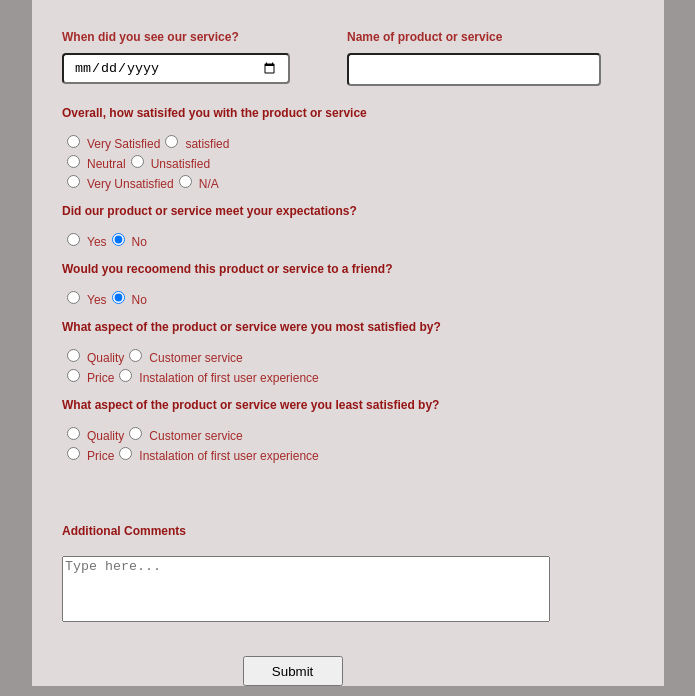
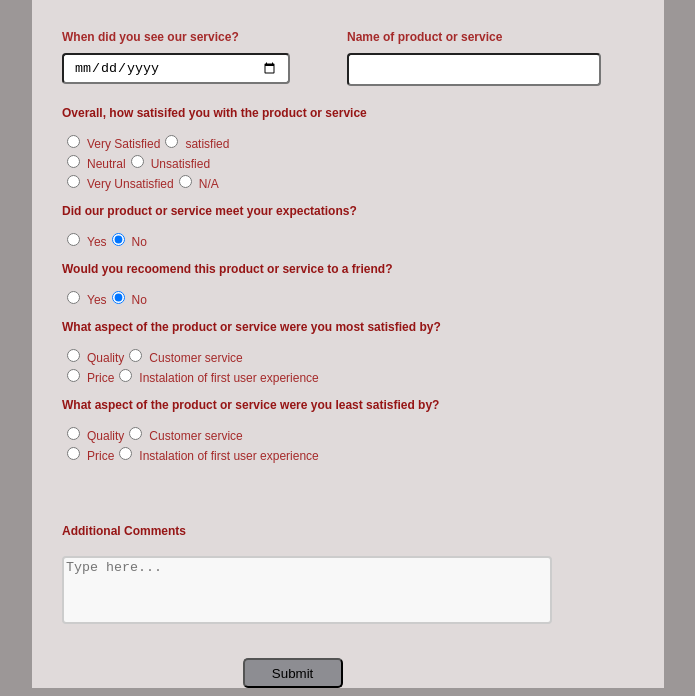
Before and after one commit to abbassmoussawi/responsive-form-design, a plain HTML site: page index.html in a window 1280 px wide. Shown: the part 114-810 px from the top of the page, without its empty margins (292-987 px from the left). Drawn offline with Linux system fonts and the light colour scheme.

Commit message:
add some styles to the footer section

```diff
--- a/css/styles.css
+++ b/css/styles.css
@@ -61,7 +61,6 @@ input[type=date] {
 
 .row {
     display: flex;
-    flex-direction: row;
     justify-content: flex-start;
 }
 
@@ -75,6 +74,9 @@ input[type=date] {
 }
 
 .text-area {
+    border: 2px solid #ccc;
+    border-radius: 4px;
+    background-color: #f8f8f8;
     margin-top: 1%;
     width: 80%;
     height: 60px;
@@ -85,4 +87,7 @@ input[type=date] {
     margin: 5% auto auto 30%;
     width: 100px;
     height: 30px;
+    background-color: rgb(141, 141, 146);
+    cursor: pointer;
+    border-radius: 5px;
 }
```
